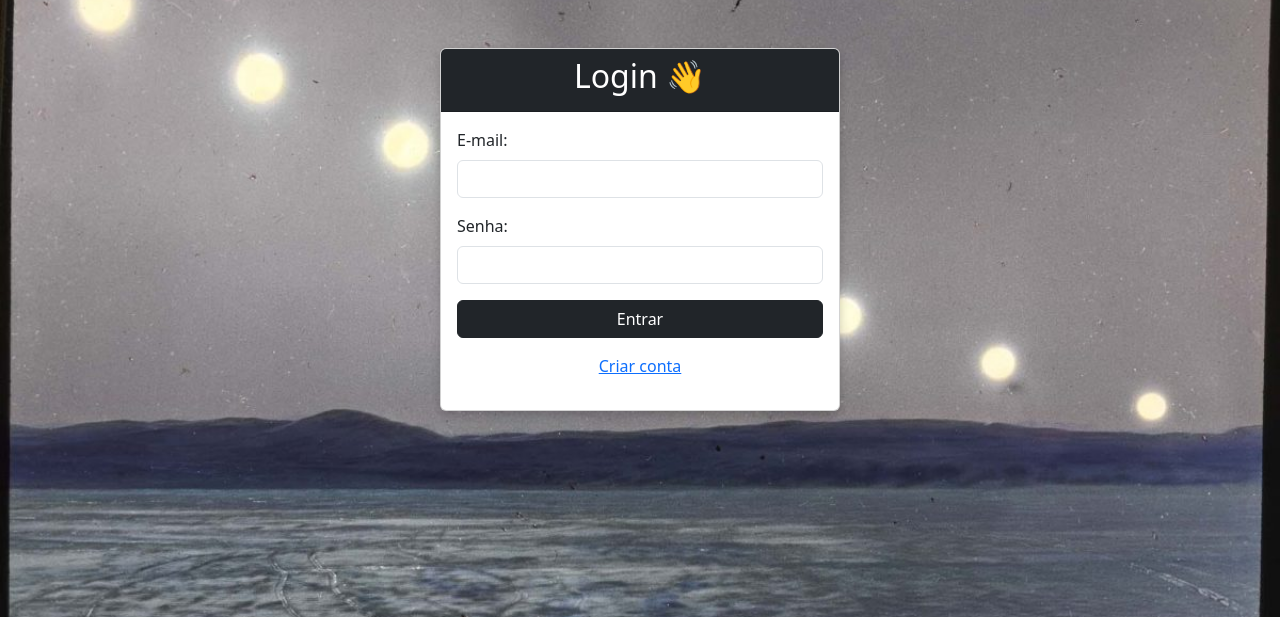
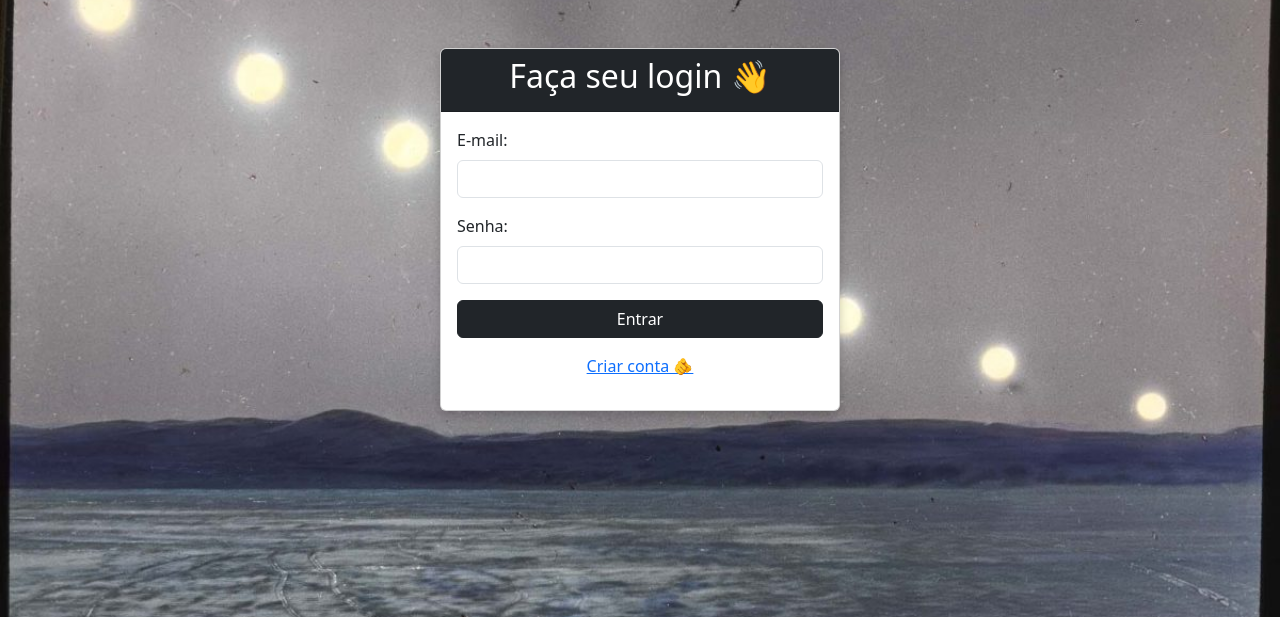
Before and after one commit to QiuWia/Flask---atividade---DevWeb3, a Flask app: page / in a window 1280 px wide. Shown: the part 56-673 px from the top of the page. Run offline with Flask 3, Linux system fonts and the light colour scheme.

Commit message:
sticker add em criar conta

```diff
--- a/templates/login.html
+++ b/templates/login.html
@@ -4,7 +4,7 @@
 <head>
     <meta charset="UTF-8">
     <meta name="viewport" content="width=device-width, initial-scale=1.0">
-    <title>Login</title>
+    <title>Faça seu login</title>
     <link rel="stylesheet" href="{{ url_for('static', filename='css/estilo.css') }}">
     <link href="https://cdn.jsdelivr.net/npm/bootstrap@5.3.0-alpha1/dist/css/bootstrap.min.css" rel="stylesheet">
 </head>
@@ -13,7 +13,7 @@
     <div class="container mt-5">
         <div class="card mx-auto" style="max-width: 400px;">
             <div class="card-header text-center bg-dark text-white">
-                <h2>Login 👋</h2>
+                <h2>Faça seu login 👋</h2>
             </div>
             <div class="card-body">
                 <form action="#" method="POST">
@@ -27,7 +27,7 @@
                     </div>
                     <button type="submit" class="btn btn-dark w-100">Entrar</button>
                 </form>
-                <p class="text-center mt-3"><a href="/register" class="link-primary">Criar conta</a></p>
+                <p class="text-center mt-3"><a href="/register" class="link-primary">Criar conta 🫵</a></p>
             </div>
         </div>
     </div>
```
